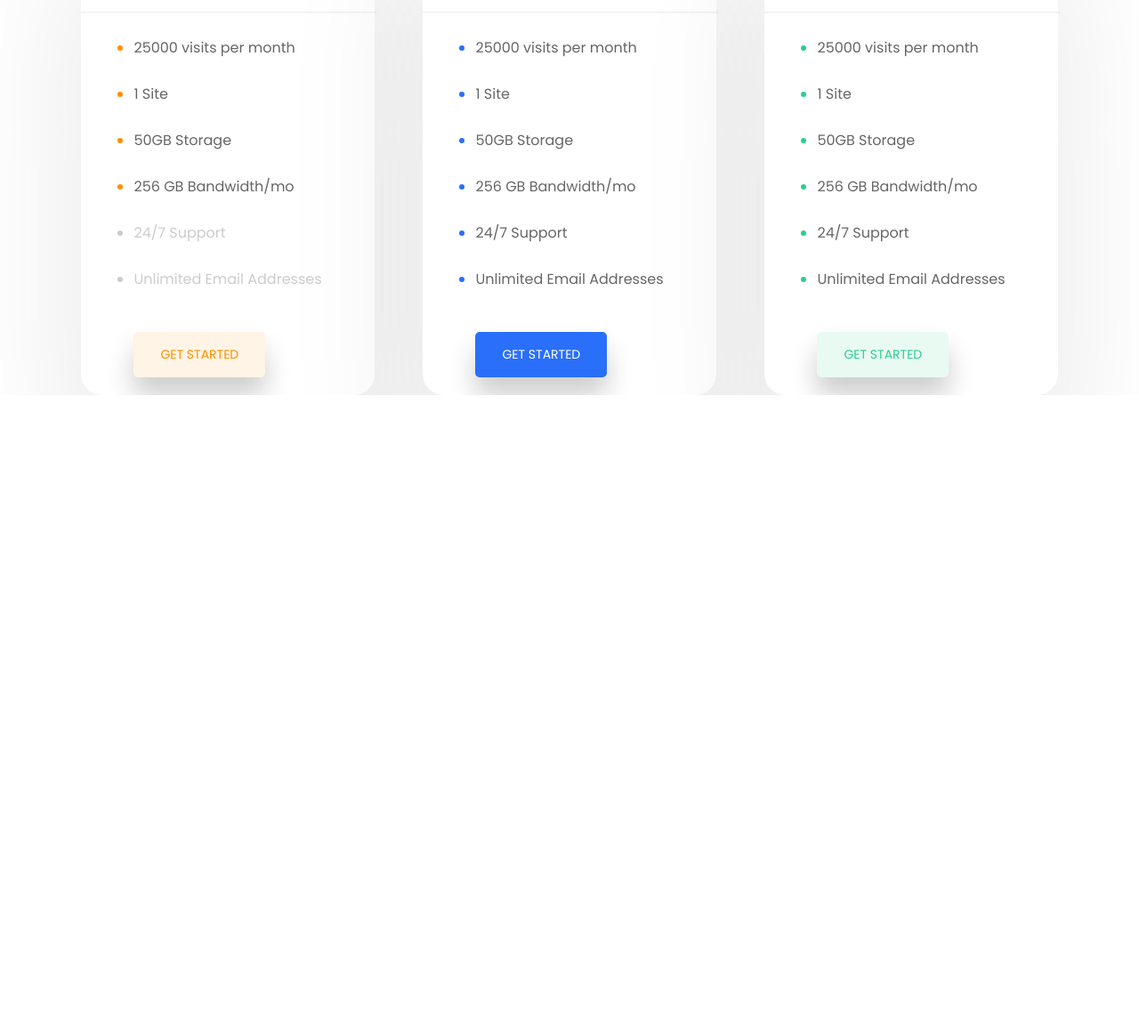
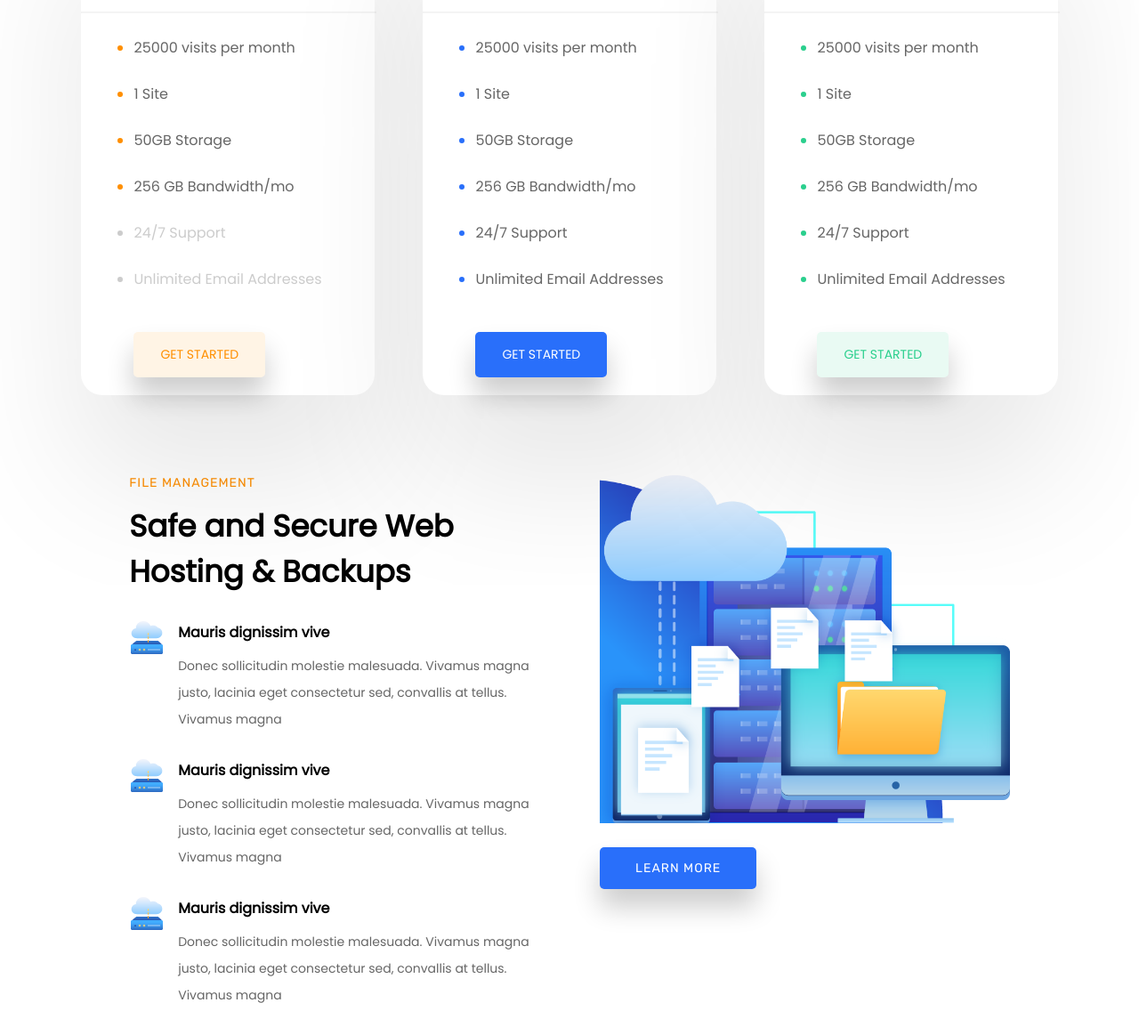
Before and after one commit to Steven10695/Hosting, a plain HTML site: page index.html in a window 1280 px wide. Shown: the part 3154-4317 px from the top of the page at 89% size. Before the commit the page ends 3598 px from the top, so only its background shows below. Drawn offline with Linux system fonts and the light colour scheme.

Commit message:
File Management

```diff
--- a/estilos.css
+++ b/estilos.css
@@ -133,7 +133,8 @@ span.anio {
 }
 
 #services h2,
-#pricing h2 {
+#pricing h2,
+#file h2 {
   font-family: "Rubik";
   font-weight: 500;
   text-transform: uppercase;
@@ -274,8 +275,7 @@ span.anio {
   padding-top: 90px;
 }
 
-#pricing h2,
-h3 {
+#pricing h2,h3 {
   text-align: center;
   margin: 0;
 }
@@ -387,3 +387,80 @@ h3 {
   width: 100%;
   border-color: #2423230d;
 }
+
+/* FILE */
+
+#file {
+  padding-top: 90px;
+}
+
+#file .contenedor{
+  display: flex;
+  justify-content: center;
+}
+
+#file h2{
+  margin: 0px;
+}
+
+#file h3{
+  font-size: 34px;
+  width: 78%;
+  text-align: start;
+  margin: 0px;
+  margin-top: 15px;
+  font-weight: bold;
+
+}
+
+#file .iconos{
+  margin-top: 30px;
+}
+
+#file .icono{
+  margin-right: 15px;
+}
+
+#files .iconos .icono{
+  margin-right: 15px;
+}
+
+#file .iconos h4, #file .iconos p{
+  margin: 0;
+}
+
+#file .iconos h4{
+  font-weight: bold;
+}
+
+#file .iconos p{
+  margin-top: 10px;
+  color: #666;
+  font-size: 14px;
+  margin-bottom: 30px;
+  line-height: 30px;
+}
+
+#file .item{
+  display: flex;
+}
+
+#file .titular{
+  width: 42%;
+  margin-right: 45px;
+}
+
+#file .imagen{
+  width: 40%;
+}
+
+#file .imagen img{
+  width: 100%;
+}
+
+#file .imagen .boton{
+  background: #296ffa;
+  padding: 15px 40px;
+  letter-spacing: 1px;
+  font-family: 'Rubik';
+}
--- a/index.html
+++ b/index.html
@@ -6,7 +6,7 @@
     <title>Document</title>
     <link rel="stylesheet" href="estilos.css">
     <link href="https://fonts.googleapis.com/css2?family=Poppins&display=swap" rel="stylesheet">
-    <link href="https://fonts.googleapis.com/css2?family=Rubik&display=swap" rel="stylesheet">
+    <link href="https://fonts.googleapis.com/css2?family=Rubik:wght@400;900&display=swap" rel="stylesheet">
 </head>
 
 
@@ -230,6 +230,52 @@
             </div>
         </section>
 
+        <section id="file">
+            <div class="contenedor">
+                <div class="titular">
+
+                        <h2>FILE MANAGEMENT</h2>
+                        <h3>Safe and Secure Web Hosting & Backups</h3>
+                        <div class="iconos">
+                            <div class="item">
+                                <div class="icono">
+                                    <img src="imagenes/filemanagement.png" alt="">
+                                </div>
+                                <div class="texto">
+                                    <h4>Mauris dignissim vive</h4>
+                                    <p>Donec sollicitudin molestie malesuada. Vivamus magna justo, lacinia eget consectetur sed, convallis at tellus. Vivamus magna</p>
+                                </div>
+                            </div>
+
+                            <div class="item">
+                                <div class="icono">
+                                    <img src="imagenes/filemanagement.png" alt="">
+                                </div>
+                                <div class="texto">
+                                    <h4>Mauris dignissim vive</h4>
+                                    <p>Donec sollicitudin molestie malesuada. Vivamus magna justo, lacinia eget consectetur sed, convallis at tellus. Vivamus magna</p>
+                                </div>
+                            </div>
+
+                            <div class="item">
+                                <div class="icono">
+                                    <img src="imagenes/filemanagement.png" alt="">
+                                </div>
+                                <div class="texto">
+                                    <h4>Mauris dignissim vive</h4>
+                                    <p>Donec sollicitudin molestie malesuada. Vivamus magna justo, lacinia eget consectetur sed, convallis at tellus. Vivamus magna</p>
+                                </div>
+                            </div>
+                        </div>
+
+                </div>
+                <div class="imagen">
+                    <img src="imagenes/file-grande.png" alt="">
+                    <a class="boton" href="">LEARN MORE</a>
+                </div>
+            </div>
+
+        </section>
 
 
 
```
